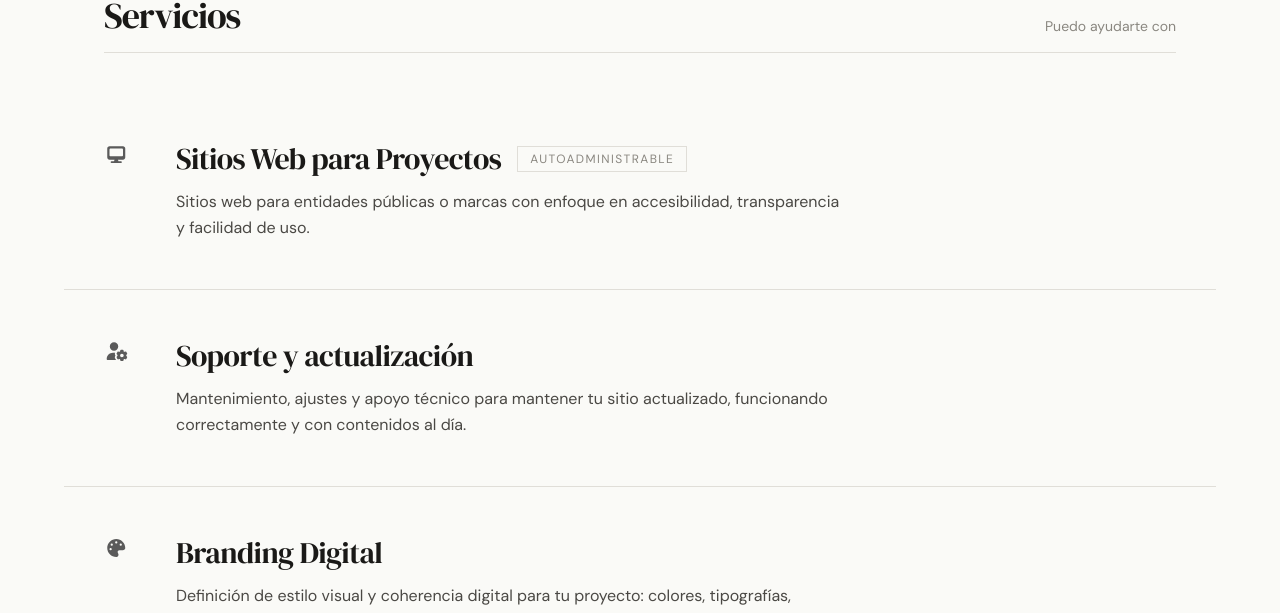
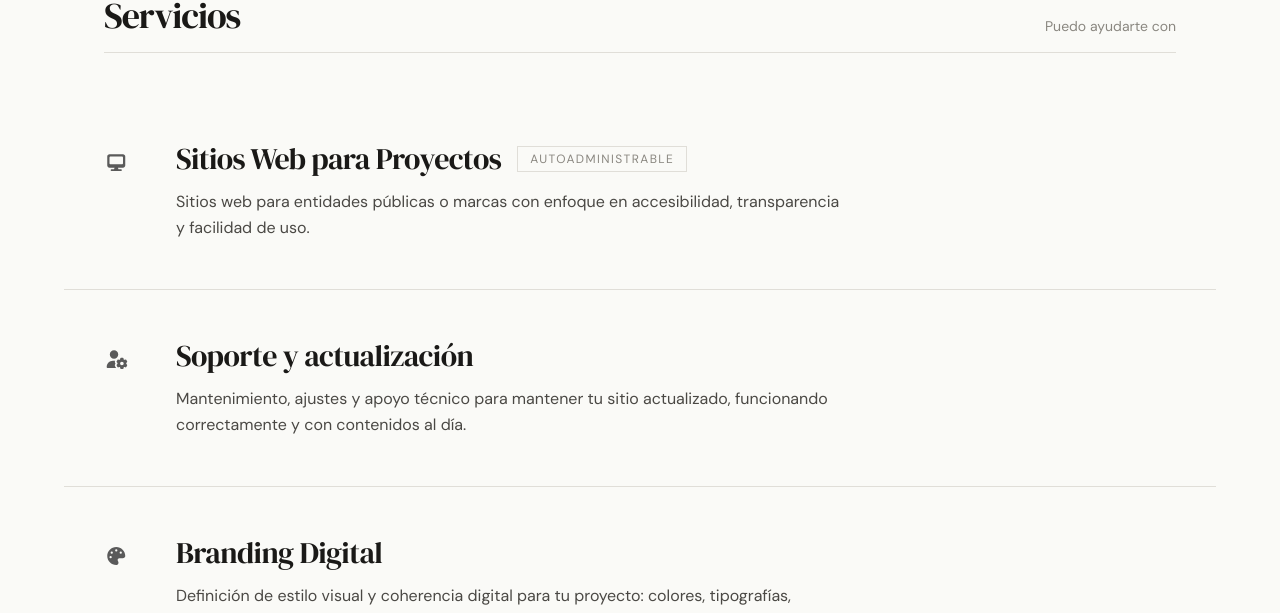
Before and after one commit to AlbertoRodBa/kulp-web, a Next.js app: page / in a window 1280 px wide. Shown: the part 884-1497 px from the top of the page. Built offline with nearby package versions, Linux system fonts and the light colour scheme; no server answers.

Commit message:
ajustar posicion de iconos en servicios

```diff
--- a/components/Services.tsx
+++ b/components/Services.tsx
@@ -64,7 +64,7 @@ export default function Services() {
               className="group py-10 md:py-12 flex flex-row items-start gap-4 md:gap-12 hover:bg-[var(--cream-100)] -mx-6 md:-mx-10 px-6 md:px-10 transition-colors duration-200"
             >
               {/* Icon */}
-              <div className="flex items-start justify-center w-8 md:w-6 shrink-0 mt-1">
+              <div className="flex items-start justify-center w-8 md:w-6 shrink-0 mt-2 xl:mt-3">
                 <FontAwesomeIcon
                   icon={s.icon}
                   className="text-xl md:text-lg text-[#5a5a5a] hover:text-[var(--ink)] transition-colors duration-200"
```
